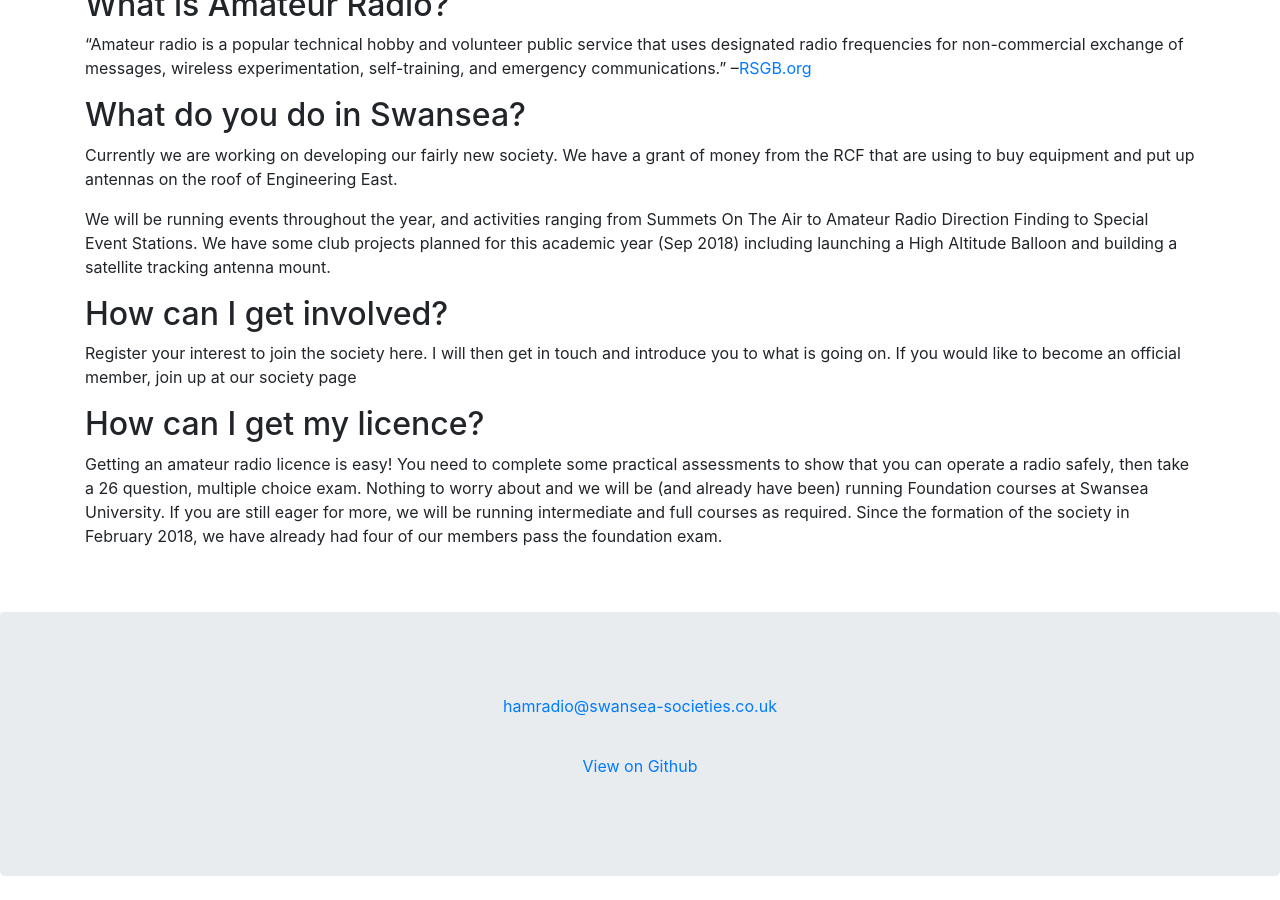
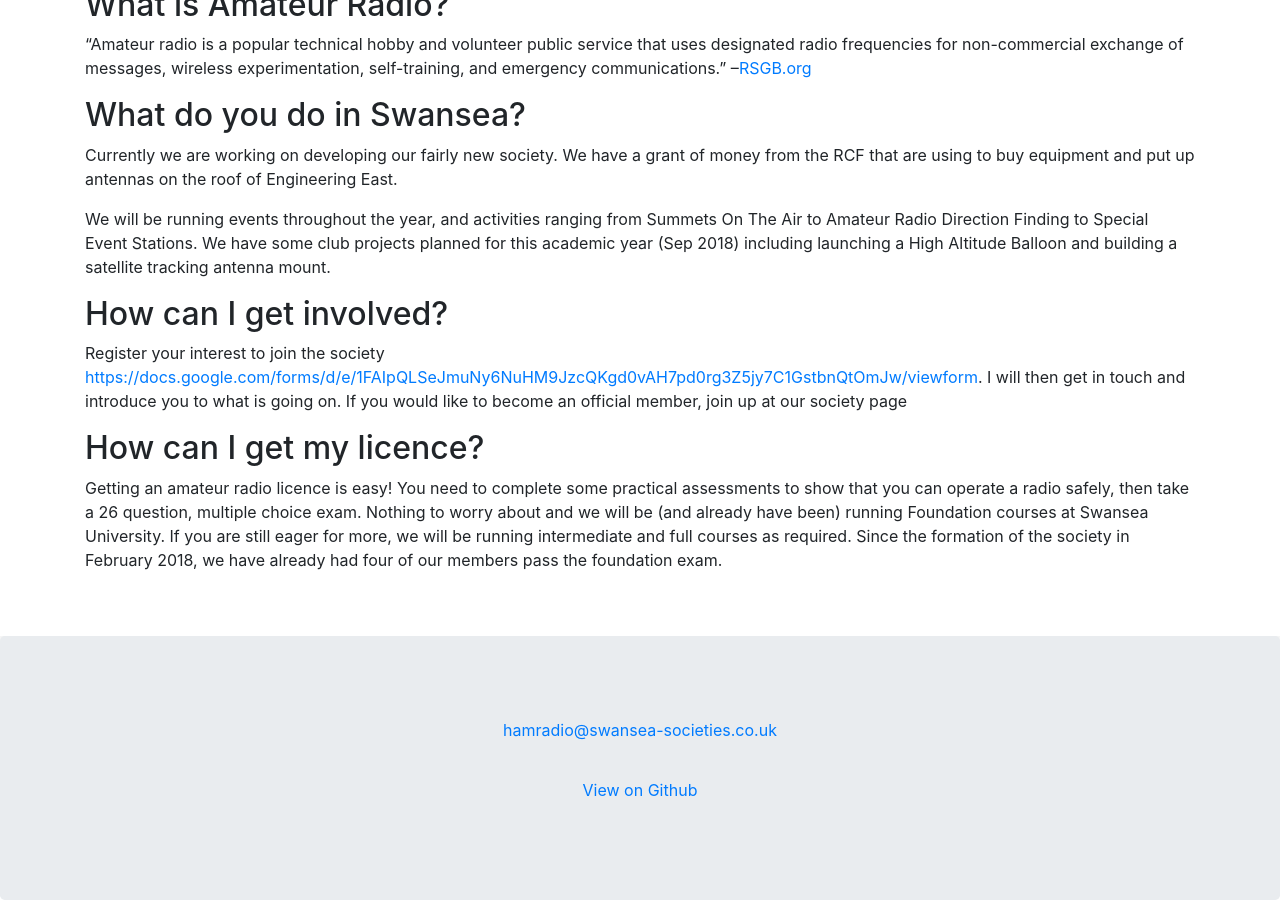
Before and after one commit to gw3uws/gw3uws.uk, a Jekyll site: the page built from index.md, in a window 1280 px wide and 900 px high, scrolled down 630 px. Built offline with Jekyll 4.4.1, drawn with Linux system fonts in a browser that asks for light colours; our own code applies the rules of GitHub Pages for plain Markdown files; before the commit the page ends 1506 px from its top, so only the background shows below that.

Commit message:
Update index.md

```diff
--- a/index.md
+++ b/index.md
@@ -21,7 +21,7 @@
 
 ## How can I get involved?
 
-Register your interest to join the society here. I will then get in touch and introduce you to what is going on. If you would like to become an official member, join up at our society page
+Register your interest to join the society [https://docs.google.com/forms/d/e/1FAIpQLSeJmuNy6NuHM9JzcQKgd0vAH7pd0rg3Z5jy7C1GstbnQtOmJw/viewform](here). I will then get in touch and introduce you to what is going on. If you would like to become an official member, join up at our society page
 
 
 ## How can I get my licence?
```
